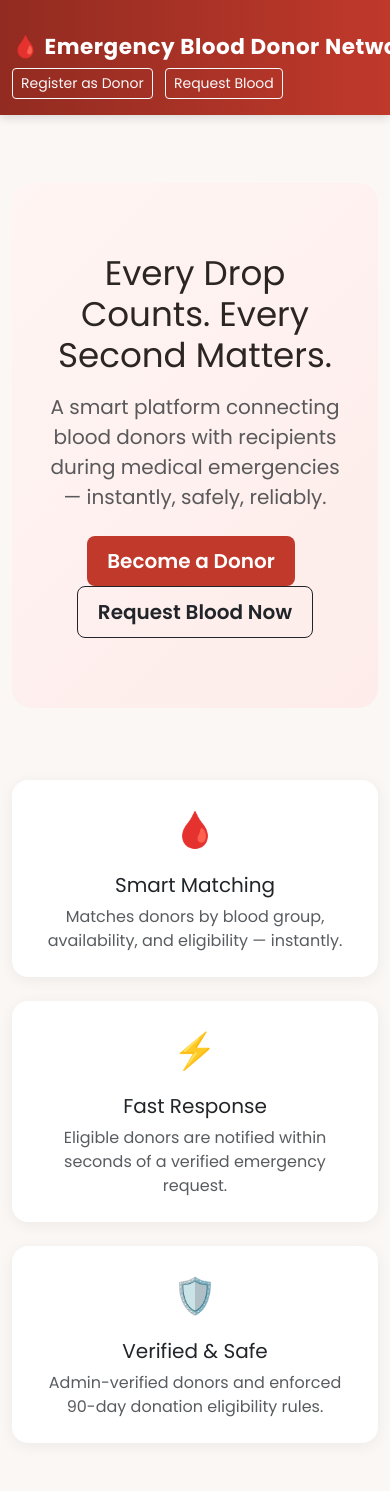
After one commit to panktihalatwala/bloodconnect, a Django app: page / in a window 390 px wide; the page is wider, and only the part inside the window is pictured. The commit adds this page. Run offline with Django 5.2, Linux system fonts and the light colour scheme.

Commit message:
Add homepage, upgraded UI styling, responsive fixes

```diff
--- a/bloodconnect/urls.py
+++ b/bloodconnect/urls.py
@@ -5,3 +5,15 @@ urlpatterns = [
     path('admin/', admin.site.urls),
     path('donors/', include('donors.urls')),
 ]
+from django.contrib import admin
+from django.urls import path, include
+from donors import views as donor_views          # ADD this line
+from django.contrib.auth import views as auth_views   # keep if you already had this
+
+urlpatterns = [
+    path('', donor_views.home, name='home'),      # ADD this line
+    path('admin/', admin.site.urls),
+    path('donors/', include('donors.urls')),
+    path('login/', auth_views.LoginView.as_view(template_name='accounts/login.html'), name='login'),
+    path('logout/', auth_views.LogoutView.as_view(next_page='login'), name='logout'),
+]
--- a/donors/views.py
+++ b/donors/views.py
@@ -25,3 +25,5 @@ def submit_request(request):
     else:
         form = BloodRequestForm()
     return render(request, 'donors/submit_request.html', {'form': form})
+def home(request):
+    return render(request, 'donors/home.html')
--- a/templates/donors/base.html
+++ b/templates/donors/base.html
@@ -5,18 +5,95 @@
     <meta name="viewport" content="width=device-width, initial-scale=1.0">
     <title>{% block title %}Emergency Blood Donor Network{% endblock %}</title>
     <link href="https://cdn.jsdelivr.net/npm/bootstrap@5.3.3/dist/css/bootstrap.min.css" rel="stylesheet">
+    <link href="https://fonts.googleapis.com/css2?family=Poppins:wght@400;600;700&display=swap" rel="stylesheet">
+    <style>
+        :root {
+            --brand-red: #C0392B;
+            --brand-dark: #922B21;
+            --bg-soft: #FAF7F5;
+        }
+        body {
+            font-family: 'Poppins', sans-serif;
+            background-color: var(--bg-soft);
+        }
+        .navbar {
+            background: linear-gradient(90deg, var(--brand-dark), var(--brand-red));
+            box-shadow: 0 2px 10px rgba(0,0,0,0.15);
+        }
+        .navbar-brand {
+            font-weight: 700;
+            letter-spacing: 0.5px;
+        }
+        .btn-danger {
+            background-color: var(--brand-red);
+            border: none;
+            border-radius: 8px;
+            font-weight: 600;
+            padding: 10px 20px;
+            transition: transform 0.15s ease, box-shadow 0.15s ease;
+        }
+        .btn-danger:hover {
+            background-color: var(--brand-dark);
+            transform: translateY(-1px);
+            box-shadow: 0 4px 12px rgba(192,57,43,0.35);
+        }
+        .card {
+            border: none;
+            border-radius: 14px;
+            box-shadow: 0 3px 15px rgba(0,0,0,0.08);
+            transition: transform 0.15s ease, box-shadow 0.15s ease;
+        }
+        .card:hover {
+            transform: translateY(-4px);
+            box-shadow: 0 8px 22px rgba(0,0,0,0.12);
+        }
+        .form-control, .form-select {
+            border-radius: 8px;
+            padding: 10px 14px;
+            border: 1px solid #E0D8D5;
+        }
+        .form-control:focus, .form-select:focus {
+            border-color: var(--brand-red);
+            box-shadow: 0 0 0 0.2rem rgba(192,57,43,0.15);
+        }
+        h1, h2, h3 { font-weight: 700; color: #2C2622; }
+        .badge.bg-danger { background-color: var(--brand-red) !important; border-radius: 6px; }
+        .badge.bg-success { border-radius: 6px; }
+        .container { padding-top: 10px; }
+        .hero {
+            background: linear-gradient(135deg, #FFF5F3 0%, #FDECEA 100%);
+            border-radius: 20px;
+            padding: 70px 30px;
+            margin-top: 10px;
+        }
+        .hero h1 { color: #2C2622; }
+        .feature-card {
+            background: white;
+            border-radius: 16px;
+            box-shadow: 0 3px 15px rgba(0,0,0,0.06);
+            height: 100%;
+            transition: transform 0.15s ease;
+        }
+        .feature-card:hover { transform: translateY(-5px); }
+        .feature-icon { font-size: 2.2rem; }
+        .btn-outline-dark {
+            border-radius: 8px;
+            font-weight: 600;
+            padding: 10px 20px;
+        }
+    </style>
 </head>
 <body>
-    <nav class="navbar navbar-dark bg-danger mb-4">
+    <nav class="navbar navbar-dark mb-5 py-3">
         <div class="container">
-            <a class="navbar-brand" href="/">Emergency Blood Donor Network</a>
+            <a class="navbar-brand fs-4" href="/">🩸 Emergency Blood Donor Network</a>
             <div>
                 <a class="btn btn-outline-light btn-sm me-2" href="{% url 'register_donor' %}">Register as Donor</a>
                 <a class="btn btn-outline-light btn-sm" href="{% url 'submit_request' %}">Request Blood</a>
             </div>
         </div>
     </nav>
-    <div class="container">
+    <div class="container pb-5">
         {% block content %}{% endblock %}
     </div>
     <script src="https://cdn.jsdelivr.net/npm/bootstrap@5.3.3/dist/js/bootstrap.bundle.min.js"></script>
--- /dev/null
+++ b/templates/donors/home.html
@@ -0,0 +1,36 @@
+{% extends 'donors/base.html' %}
+{% block title %}Home{% endblock %}
+{% block content %}
+
+<div class="hero text-center">
+    <h1 class="display-4 mb-3">Every Drop Counts. Every Second Matters.</h1>
+    <p class="lead text-muted mb-4">A smart platform connecting blood donors with recipients during medical emergencies — instantly, safely, reliably.</p>
+    <a href="{% url 'register_donor' %}" class="btn btn-danger btn-lg me-2">Become a Donor</a>
+    <a href="{% url 'submit_request' %}" class="btn btn-outline-dark btn-lg">Request Blood Now</a>
+</div>
+
+<div class="row g-4 mt-5">
+    <div class="col-md-4">
+        <div class="feature-card text-center p-4">
+            <div class="feature-icon mb-3">🩸</div>
+            <h5>Smart Matching</h5>
+            <p class="text-muted mb-0">Matches donors by blood group, availability, and eligibility — instantly.</p>
+        </div>
+    </div>
+    <div class="col-md-4">
+        <div class="feature-card text-center p-4">
+            <div class="feature-icon mb-3">⚡</div>
+            <h5>Fast Response</h5>
+            <p class="text-muted mb-0">Eligible donors are notified within seconds of a verified emergency request.</p>
+        </div>
+    </div>
+    <div class="col-md-4">
+        <div class="feature-card text-center p-4">
+            <div class="feature-icon mb-3">🛡️</div>
+            <h5>Verified & Safe</h5>
+            <p class="text-muted mb-0">Admin-verified donors and enforced 90-day donation eligibility rules.</p>
+        </div>
+    </div>
+</div>
+
+{% endblock %}
```
